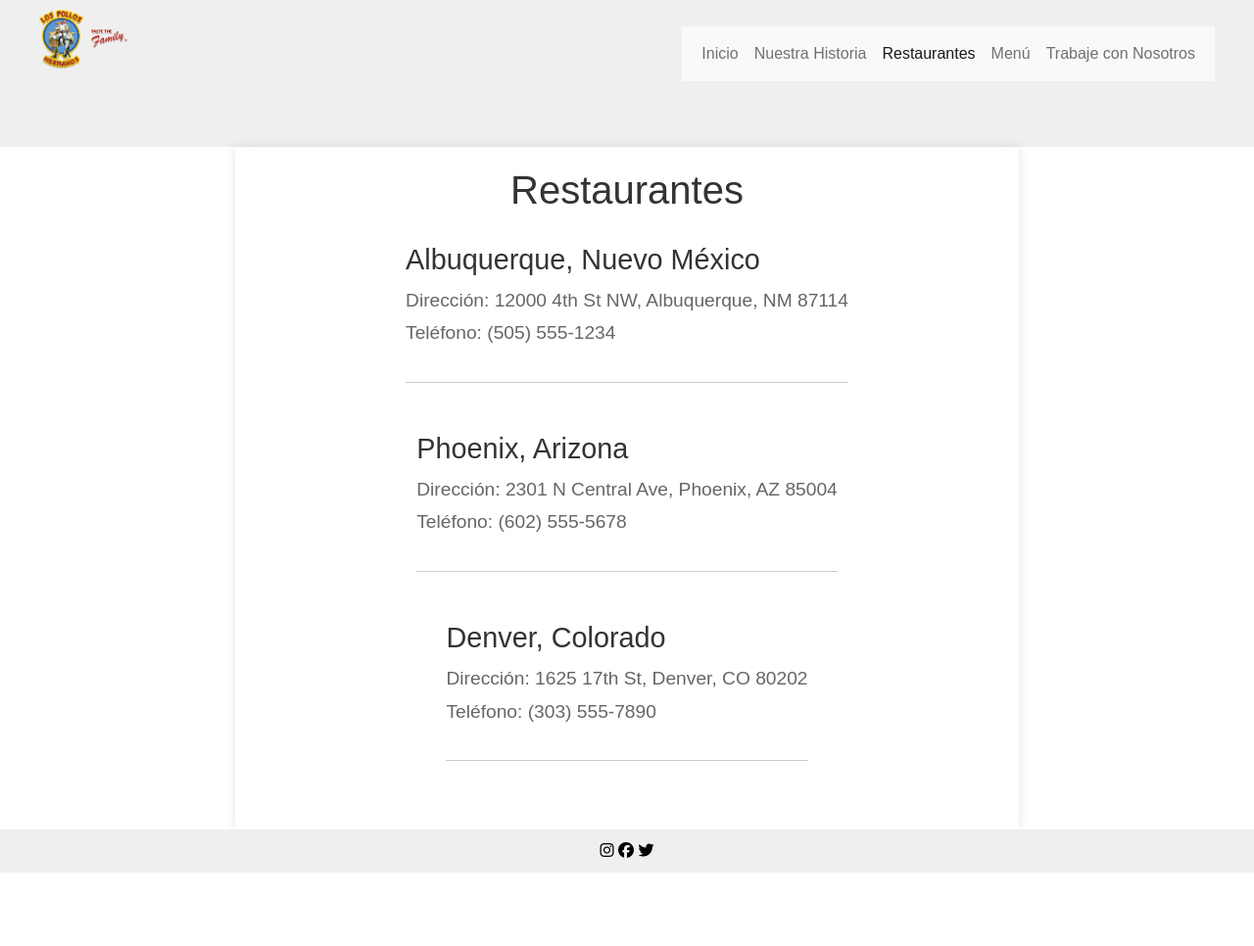
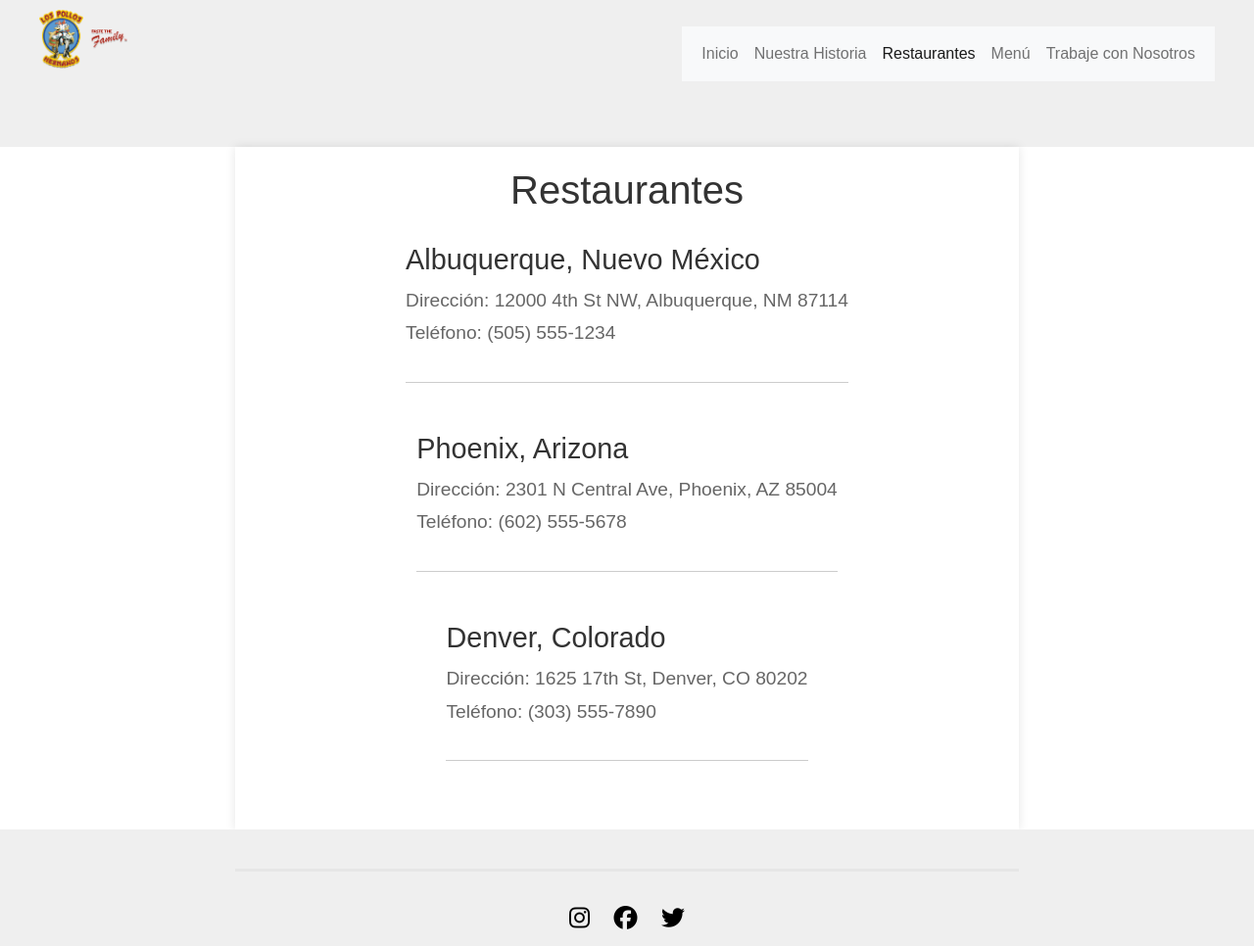
Before and after one commit to AlwHoudin/Pre-entrega2_Houdin, a plain HTML site: page pages/Restaurantes.html in a window 1280 px wide. Shown: the whole page at 98% size. Before the commit the page ends 891 px from the top, so only its background shows below. Drawn offline with nearby package versions, Linux system fonts and the light colour scheme.

Commit message:
correcion de footer

```diff
--- a/pages/Restaurantes.html
+++ b/pages/Restaurantes.html
@@ -70,13 +70,16 @@
             <p>Teléfono: (303) 555-7890</p>
         </section>
     </main>
-    <footer>
-        <footer class="piePagina">
-            <div>
-                <a href="https://www.instagram.com/los._pollos._hermanos/" target="_blank"> <i class="fa-brands fa-instagram"></i></a>
-                <a href="https://www.facebook.com/Los.Pollos.Hermanos.Inc" target="_blank"> <i class="fa-brands fa-facebook"></i></a>
-                <a href="https://twitter.com/lospollosherma" target="_blank"> <i class="fa-brands fa-twitter"></i></a>
-           </div>
+    <footer class="piePagina">
+        <hr>
+        <div>
+            <a class="fixedInsta" href="https://www.instagram.com/los._pollos._hermanos/" target="_blank"> <i
+                    class="fa-brands fa-instagram"></i></a>
+            <a class="fixedFace" href="https://www.facebook.com/Los.Pollos.Hermanos.Inc" target="_blank"> <i
+                    class="fa-brands fa-facebook"></i></a>
+            <a class="fixedTwit" href="https://twitter.com/lospollosherma" target="_blank"> <i
+                    class="fa-brands fa-twitter"></i></a>
+        </div>
     </footer>
     <script src="https://cdn.jsdelivr.net/npm/bootstrap@5.0.2/dist/js/bootstrap.bundle.min.js"
     integrity="sha384-MrcW6ZMFYlzcLA8Nl+NtUVF0sA7MsXsP1UyJoMp4YLEuNSfAP+JcXn/tWtIaxVXM"
```
Also changed, not shown: pages/Trabaje_con_Nosotros.html (+5 -4 lines), pages/nuestra_historia.html (+5 -4 lines).
